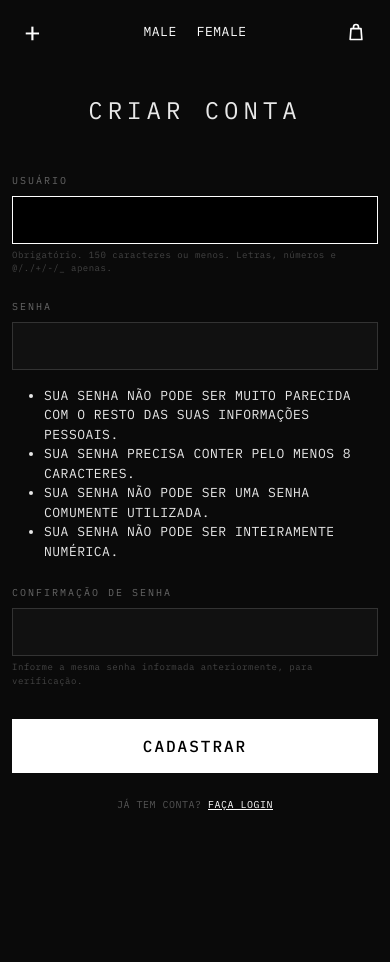
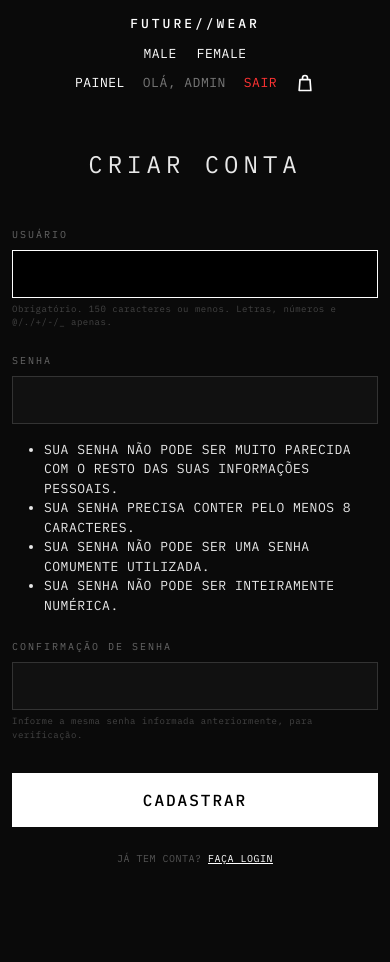
Before and after one commit to Guicosta-dev/ProjetoAula, a Django app: page /cadastro/ in a window 390 px wide. Before the commit the page ends 810 px from the top, so only its background shows below. Run offline with Django 5.2, Linux system fonts and the light colour scheme; a user stored in the database is signed in.

Commit message:
mudanças navbar

```diff
--- a/app/static/css/style.css
+++ b/app/static/css/style.css
@@ -1,4 +1,5 @@
 
+/* ===== Global (tema escuro, estética YEEZY) ===== */
 body {
     background: #0a0a0a;
     color: #e8e8e8;
@@ -11,11 +12,11 @@ a { color: inherit; }
 
 .conteudo { padding-top: 96px; padding-bottom: 80px; }
 
-/* ===== Header ===== */
+/* ===== Header (opções direto no navbar) ===== */
 .topo {
     position: fixed;
     top: 0; left: 0; right: 0;
-    height: 64px;
+    min-height: 64px;
     display: grid;
     grid-template-columns: 1fr auto 1fr;
     align-items: center;
@@ -23,45 +24,37 @@ a { color: inherit; }
     background: #0a0a0a;
     z-index: 1030;
 }
-.btn-menu {
-    justify-self: start;
-    background: none;
-    border: 0;
-    font-size: 28px;
-    font-weight: 300;
-    line-height: 1;
-    color: #fff;
-    padding: 0;
-}
+.topo a { color: #fff; text-decoration: none; }
+.topo a:hover { text-decoration: underline; text-underline-offset: 5px; }
+
+.marca { justify-self: start; letter-spacing: 3px; font-weight: 500; }
+
 .nav-centro { display: flex; gap: 20px; }
-.nav-centro a { color: #fff; text-decoration: none; transition: color .2s; }
 .nav-centro:has(.ativo) a:not(.ativo) { color: #555; }
 .nav-centro a:hover { color: #fff !important; }
 
-.btn-carrinho {
+.nav-direita {
     justify-self: end;
-    display: inline-flex;
+    display: flex;
     align-items: center;
-    gap: 6px;
-    color: #fff;
-    text-decoration: none;
+    gap: 22px;
 }
+.nav-usuario { color: #777; }
+.btn-carrinho { display: inline-flex; align-items: center; gap: 6px; }
 .carrinho-qtd { font-size: 11px; }
 
-/* ===== Menu lateral ===== */
-.offcanvas {
-    width: 320px;
-    background: #0a0a0a;
-    color: #fff;
-    border-right: 1px solid #1f1f1f;
-    font-family: inherit;
+/* celular: as três partes empilham em vez de ficarem escondidas */
+@media (max-width: 767px) {
+    .topo {
+        grid-template-columns: 1fr;
+        justify-items: center;
+        row-gap: 10px;
+        padding: 14px 16px;
+    }
+    .marca, .nav-direita { justify-self: center; }
+    .nav-direita { flex-wrap: wrap; justify-content: center; gap: 10px 18px; }
+    .conteudo { padding-top: 150px; }
 }
-.menu-marca { color: #fff; text-decoration: none; letter-spacing: 3px; font-weight: 500; }
-.menu-lista { list-style: none; padding: 0; margin: 0; }
-.menu-lista li { margin-bottom: 22px; }
-.menu-lista a { color: #fff; text-decoration: none; }
-.menu-lista a:hover { text-decoration: underline; }
-.menu-usuario { color: #777; }
 
 /* ===== Inputs ===== */
 .form-control {
@@ -215,3 +208,5 @@ img.produto-img,
 
 /* ===== Painel (tabela) ===== */
 .table { --bs-table-border-color: #1a1a1a !important; }
+
+.nav-direita a[href*="logout"] { color: #ff3333; }
--- a/app/templates/base.html
+++ b/app/templates/base.html
@@ -16,12 +16,24 @@
 <body>
 
     <header class="topo">
-        <button class="btn-menu" type="button" data-bs-toggle="offcanvas" data-bs-target="#menu" aria-label="Menu">+</button>
+        <a href="{% url 'home' %}" class="marca">FUTURE//WEAR</a>
 
         <nav class="nav-centro">
             <a href="{% url 'home' %}?genero=male" class="{% if request.GET.genero == 'male' %}ativo{% endif %}">MALE</a>
             <a href="{% url 'home' %}?genero=female" class="{% if request.GET.genero == 'female' %}ativo{% endif %}">FEMALE</a>
         </nav>
+
+        <nav class="nav-direita">
+            {% if user.is_authenticated %}
+                {% if user.is_staff %}
+                    <a href="{% url 'painel' %}">PAINEL</a>
+                {% endif %}
+                <span class="nav-usuario">OLÁ, {{ user.username|upper }}</span>
+                <a href="{% url 'logout' %}">SAIR</a>
+            {% else %}
+                <a href="{% url 'login' %}">LOGIN</a>
+                <a href="{% url 'cadastro' %}">CADASTRO</a>
+            {% endif %}
 
             <a href="{% url 'carrinho' %}" class="btn-carrinho" aria-label="Carrinho">
                 <svg width="20" height="20" viewBox="0 0 24 24" fill="none" stroke="currentColor" stroke-width="2" stroke-linejoin="round">
@@ -30,29 +42,8 @@
                 </svg>
                 {% if carrinho_qtd %}<span class="carrinho-qtd">{{ carrinho_qtd }}</span>{% endif %}
             </a>
+        </nav>
     </header>
-
-    <div class="offcanvas offcanvas-start" tabindex="-1" id="menu">
-        <div class="offcanvas-header">
-            <a href="{% url 'home' %}" class="menu-marca">FUTURE//WEAR</a>
-            <button type="button" class="btn-menu" data-bs-dismiss="offcanvas" aria-label="Fechar">✕</button>
-        </div>
-        <div class="offcanvas-body">
-            <ul class="menu-lista">
-                <li><a href="{% url 'home' %}">HOME</a></li>
-                {% if user.is_authenticated %}
-                    {% if user.is_staff %}
-                        <li><a href="{% url 'painel' %}">PAINEL</a></li>
-                    {% endif %}
-                    <li class="menu-usuario">OLÁ, {{ user.username|upper }}</li>
-                    <li><a href="{% url 'logout' %}">SAIR</a></li>
-                {% else %}
-                    <li><a href="{% url 'login' %}">LOGIN</a></li>
-                    <li><a href="{% url 'cadastro' %}">CADASTRO</a></li>
-                {% endif %}
-            </ul>
-        </div>
-    </div>
 
     <main class="conteudo">
         {% block content %}
```
Lines whose indentation alone changed are shown as unchanged.
